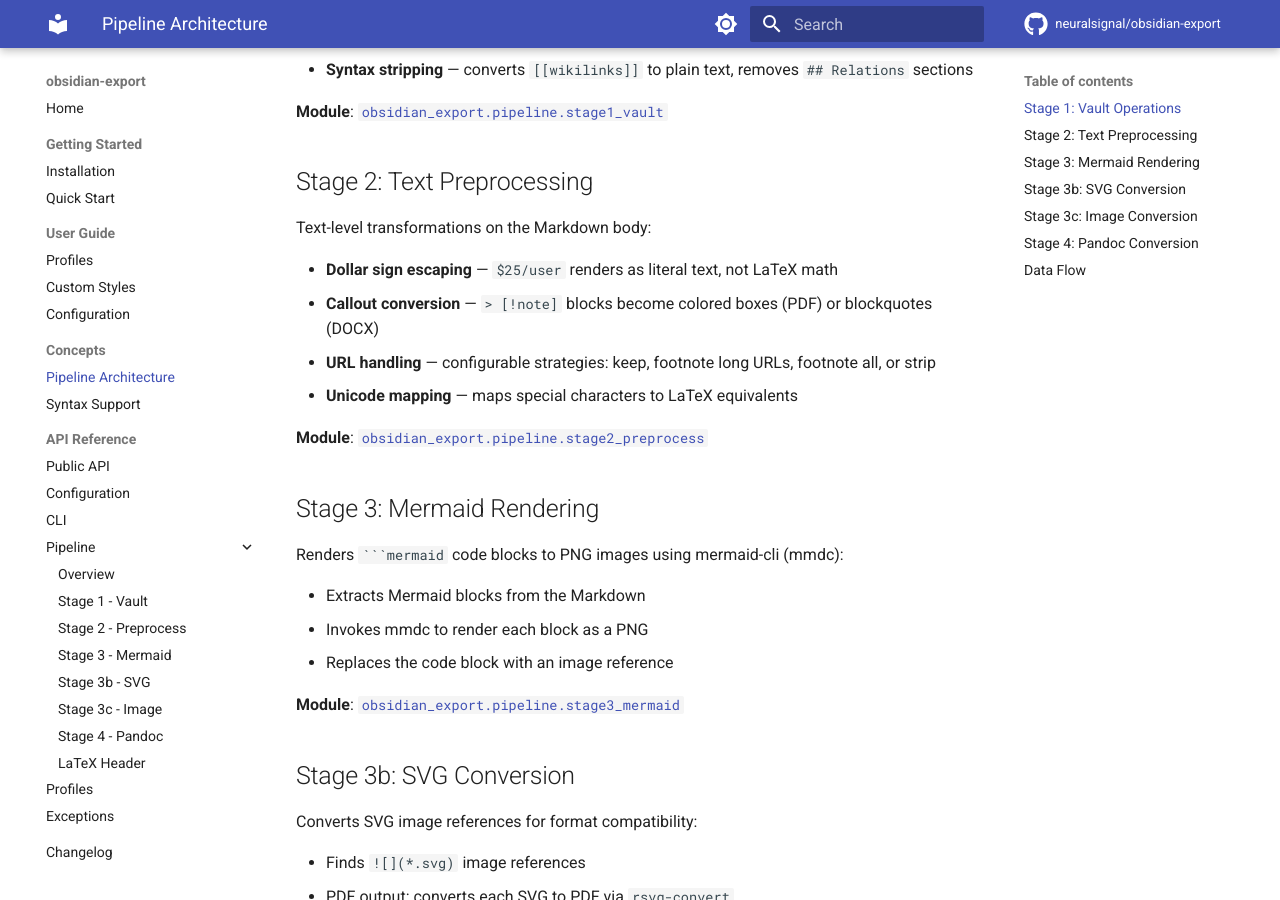
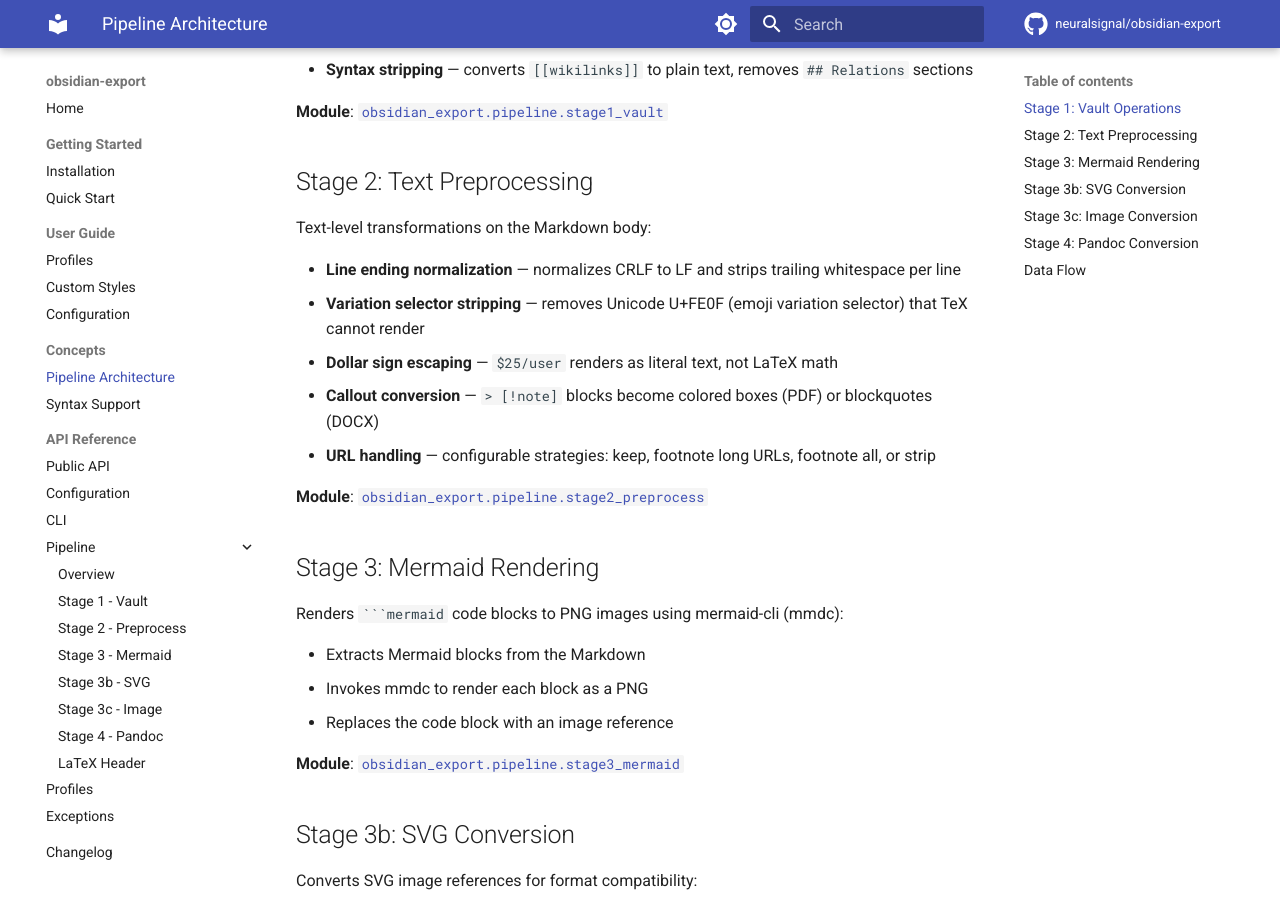
Before and after one commit to neuralsignal/obsidian-export, an MkDocs documentation site: the page built from docs/concepts/pipeline.md, in a window 1280 px wide and 900 px high, scrolled down 517 px. Built offline with MkDocs 1.6.1 and Material for MkDocs 9.7.7, drawn with Linux system fonts in a browser that asks for light colours; comment, search, counter and statistics services are not loaded.

Commit message:
docs: sync documentation with codebase changes

```diff
--- a/docs/concepts/pipeline.md
+++ b/docs/concepts/pipeline.md
@@ -28,10 +28,11 @@ Handles Obsidian-specific vault operations:
 
 Text-level transformations on the Markdown body:
 
+- **Line ending normalization** — normalizes CRLF to LF and strips trailing whitespace per line
+- **Variation selector stripping** — removes Unicode U+FE0F (emoji variation selector) that TeX cannot render
 - **Dollar sign escaping** — `$25/user` renders as literal text, not LaTeX math
 - **Callout conversion** — `> [!note]` blocks become colored boxes (PDF) or blockquotes (DOCX)
 - **URL handling** — configurable strategies: keep, footnote long URLs, footnote all, or strip
-- **Unicode mapping** — maps special characters to LaTeX equivalents
 
 **Module**: [`obsidian_export.pipeline.stage2_preprocess`](../reference/pipeline/stage2_preprocess.md)
 
```
